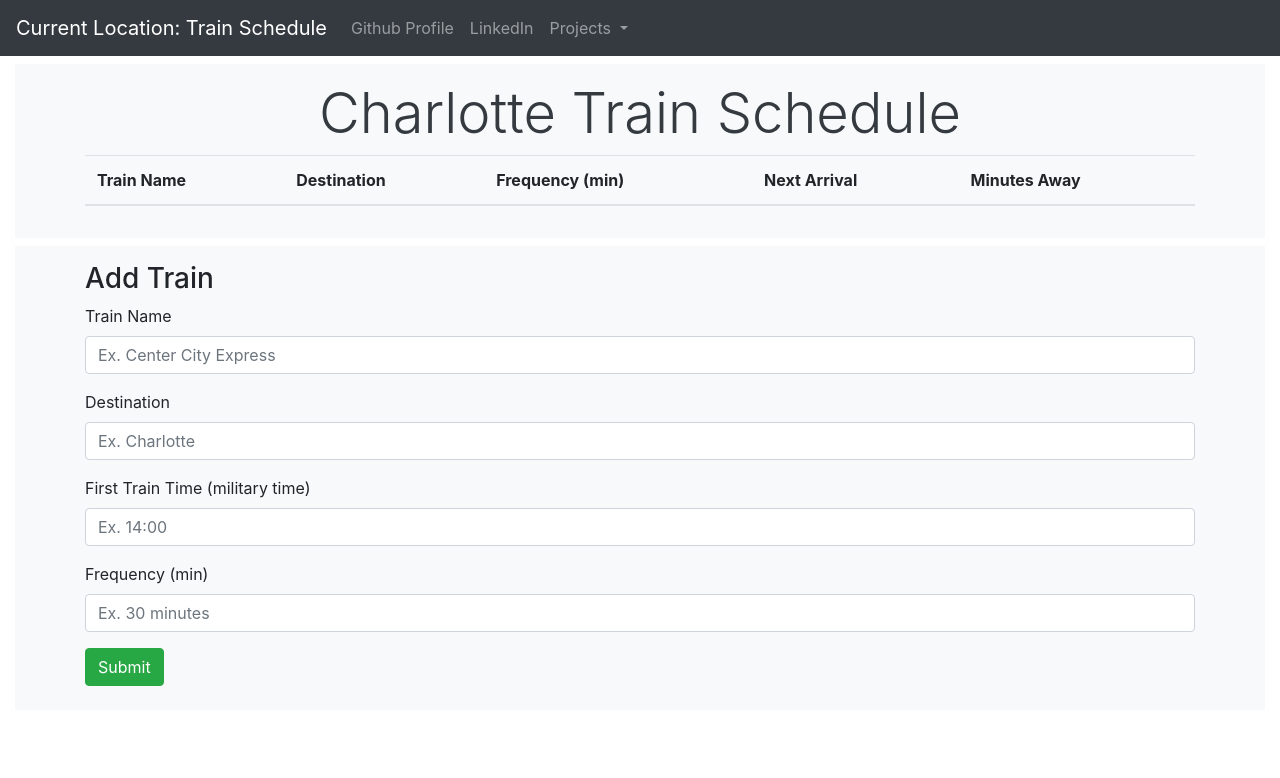
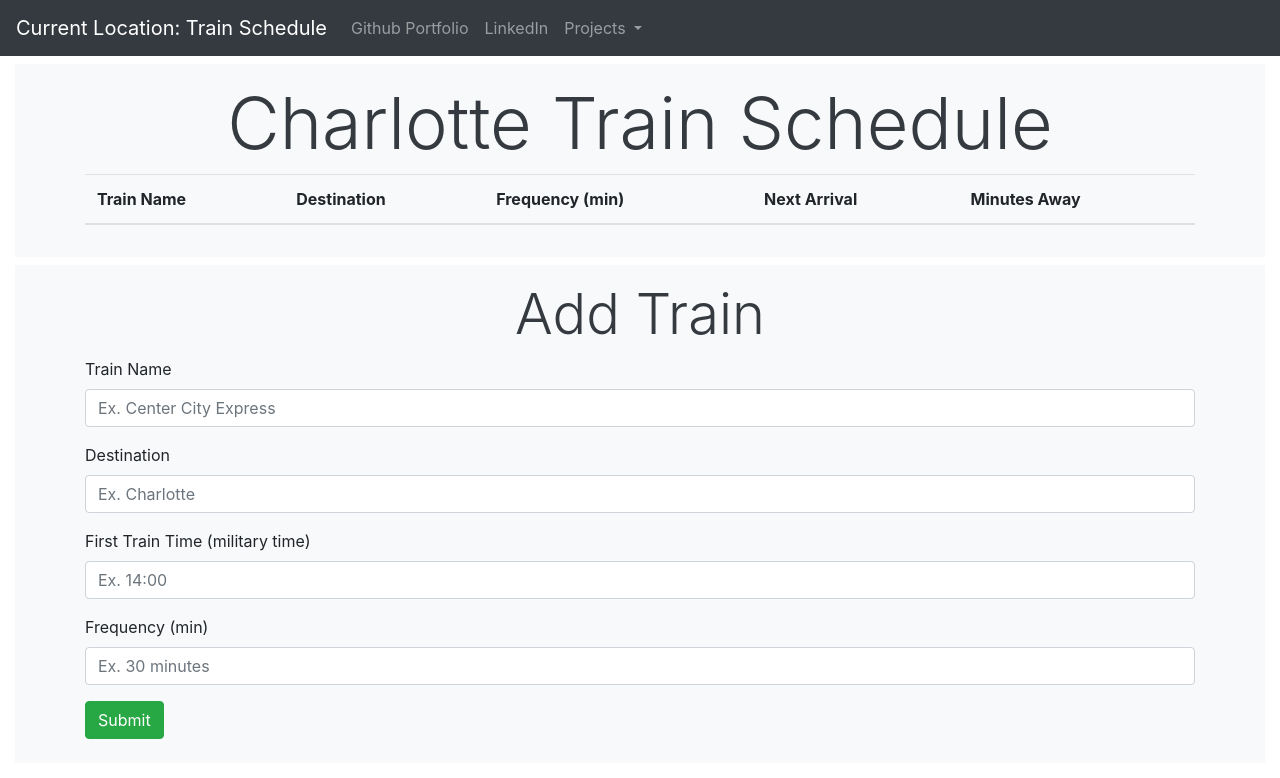
Before and after one commit to bradleyaw/TrainSchedule, a plain HTML site: page index.html in a window 1280 px wide. Drawn offline with nearby package versions, Linux system fonts and the light colour scheme; no server answers.

Commit message:
Nav Update

```diff
--- a/index.html
+++ b/index.html
@@ -36,7 +36,7 @@
         <div class="collapse navbar-collapse" id="navbarSupportedContent">
             <ul class="navbar-nav mr-auto">
                 <li class="nav-item">
-                    <a class="nav-link" href="https://github.com/bradleyaw">Github Profile</a>
+                    <a class="nav-link" href="https://bradleyaw.github.io/">Github Portfolio</a>
                 </li>
                 <li class="nav-item">
                     <a class="nav-link" href="https://www.linkedin.com/in/bradleyaw/">LinkedIn</a>
@@ -60,7 +60,7 @@
     <div class="container-fluid">
             <div class="jumbotron jumbotron-fluid bg-light py-3 mb-2">
                 <div class="container">
-                        <h3 class="display-4 text-center text-dark">Charlotte Train Schedule</h3>
+                        <h3 class="display-3 text-center text-dark">Charlotte Train Schedule</h3>
                     <table class="table table-hover ">
                         <thead>
                             <tr>
@@ -81,7 +81,7 @@
 
         <div class="jumbotron jumbotron-fluid bg-light py-3 mb-0">
             <div class="container">
-                <h3>Add Train</h3>
+                    <h3 class="display-4 text-center text-dark">Add Train</h3>
                 <form>
                     <div class="form-group">
                         <label for="formGroupExampleInput">Train Name</label>
```
